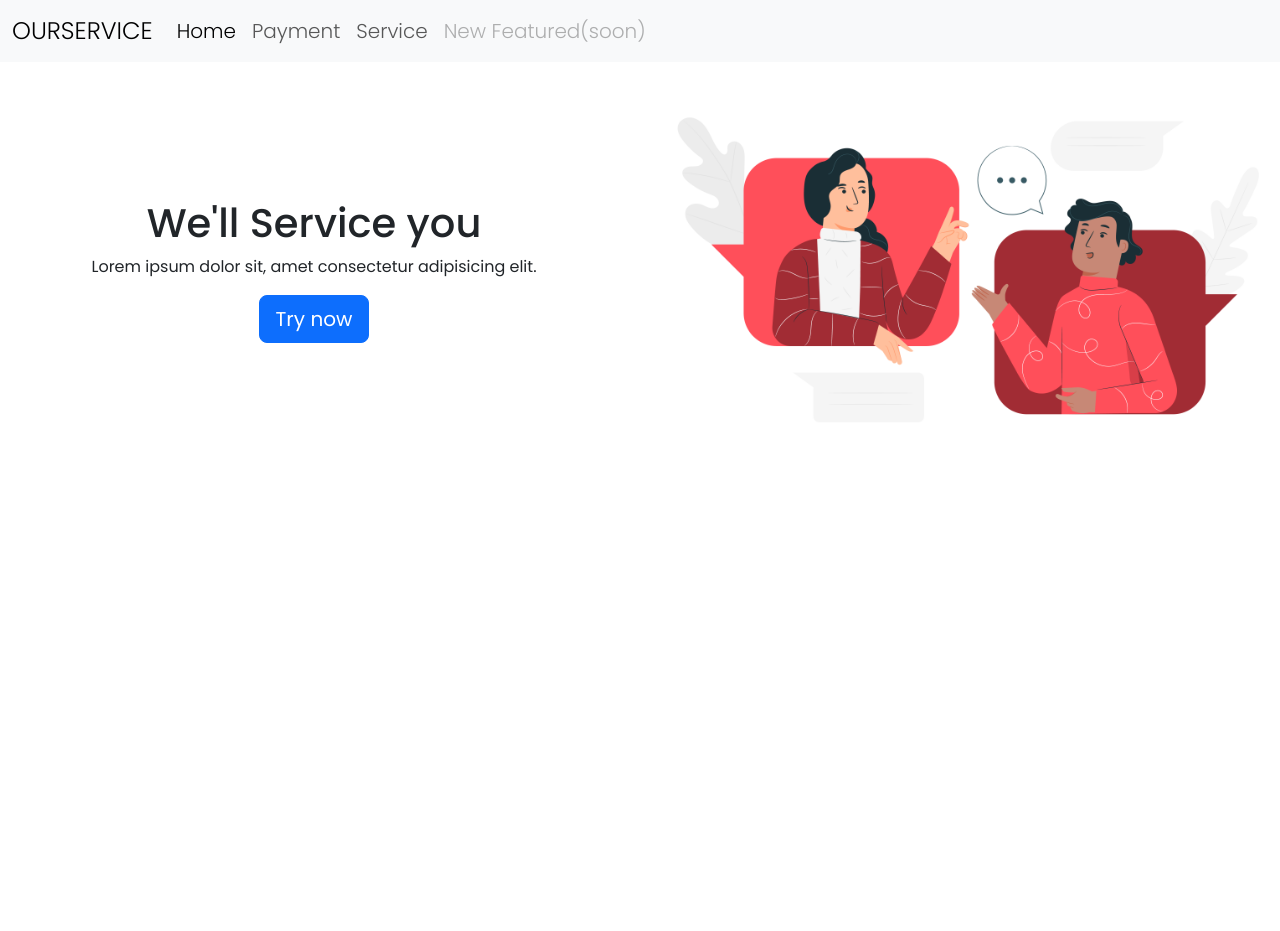
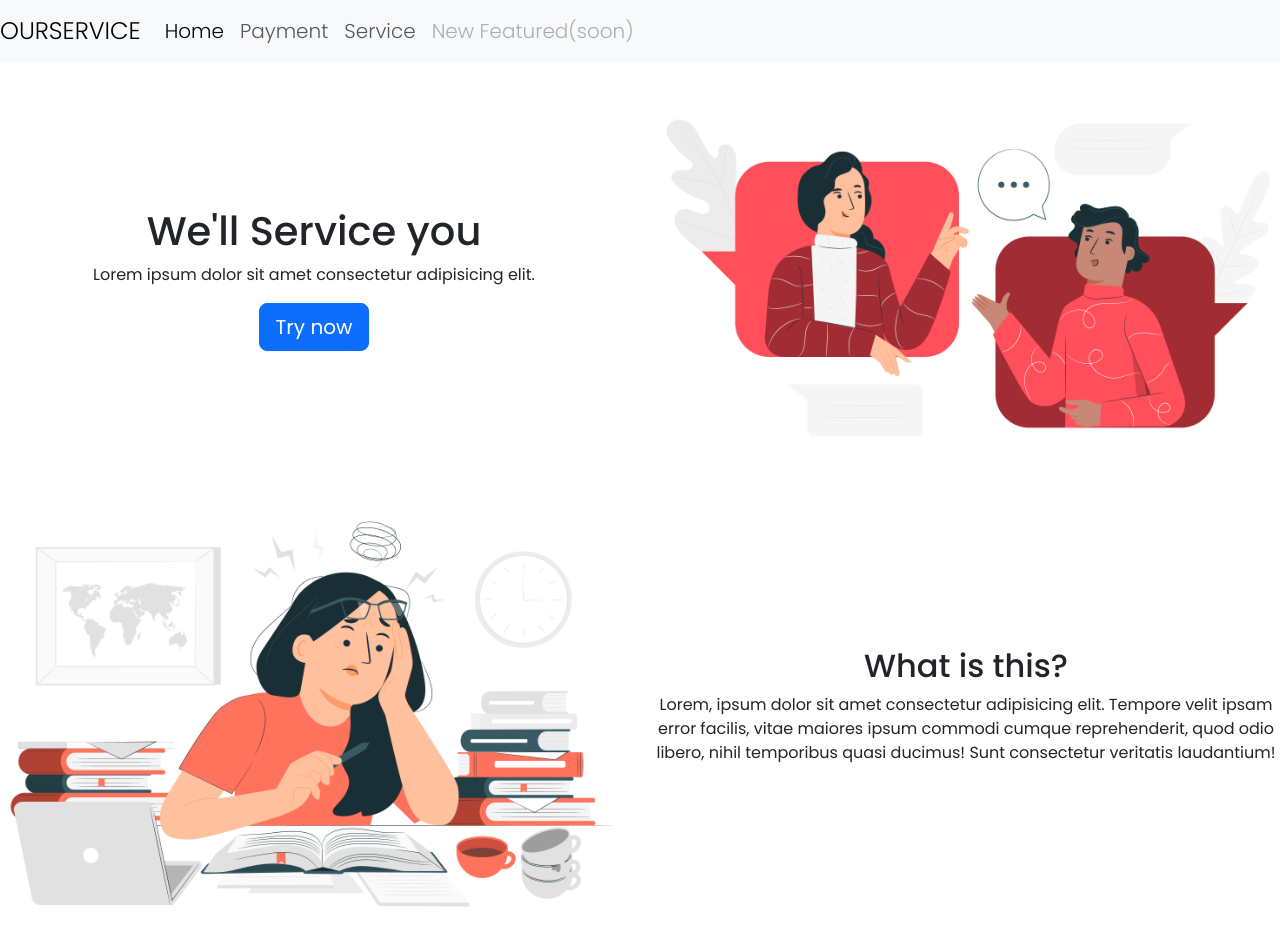
Before and after one commit to AchmadFajar1233/Bootstrap-web, a plain HTML site: page index.html in a window 1280 px wide. Before the commit the page ends 800 px from the top, so only its background shows below. Drawn offline with nearby package versions, Linux system fonts and the light colour scheme.

Commit message:
add: adding another content

```diff
--- a/index.html
+++ b/index.html
@@ -11,8 +11,8 @@
     <link rel="stylesheet" href="style.css">
   </head>
   <body>
-    <nav class="navbar navbar-expand-lg bg-body-tertiary bg-secondary" id="navbar">
-        <div class="container-fluid">
+    <nav class="navbar navbar-expand-md bg-body-tertiary bg-secondary" id="navbar">
+        <div class="container-fluid px-0">
           <a class="navbar-brand" href="#">OURSERVICE</a>
           <button class="navbar-toggler" type="button" data-bs-toggle="collapse" data-bs-target="#navbarNavAltMarkup" aria-controls="navbarNavAltMarkup" aria-expanded="false" aria-label="Toggle navigation">
             <span class="navbar-toggler-icon"></span>
@@ -30,14 +30,27 @@
 
       <section class="container-fluid px-0">
         <div class="row align-items-center text-center">
-            <div class="col-lg-6">
-                <div class="text-center"><h1>We'll Service you</h1></div>
-                <p class="text-center">Lorem ipsum dolor sit, amet consectetur adipisicing elit.</p>
+            <div class="col-md-6 order-2 order-md-1 p-0">
+                <div class=""><h1>We'll Service you</h1></div>
+                <p class="text-center">Lorem ipsum dolor sit amet consectetur adipisicing elit.</p>
                 <button type="button" class="btn btn-primary btn-lg">Try now</button>
             </div>
-            <div class="col-lg-6">
+            <div class="col-md-6 order-1 order-md-2 p-0">
                 <img class="img-fluid" src="asset/7118856_3288524.jpg" alt="">
             </div>
+        </div>
+
+        <div class="row align-items-center text-center">
+          <div class="col-md-6 p-0">
+            <img class="img-fluid" src="asset/24488375_6960655.jpg" alt="">
+          </div>
+
+          <div class="col-md-6 p-0">
+
+              <h2>What is this?</h2>
+              <p>Lorem, ipsum dolor sit amet consectetur adipisicing elit. Tempore velit ipsam error facilis, vitae maiores ipsum commodi cumque reprehenderit, quod odio libero, nihil temporibus quasi ducimus! Sunt consectetur veritatis laudantium!</p>
+
+          </div>
         </div>
       </section>
 
```
